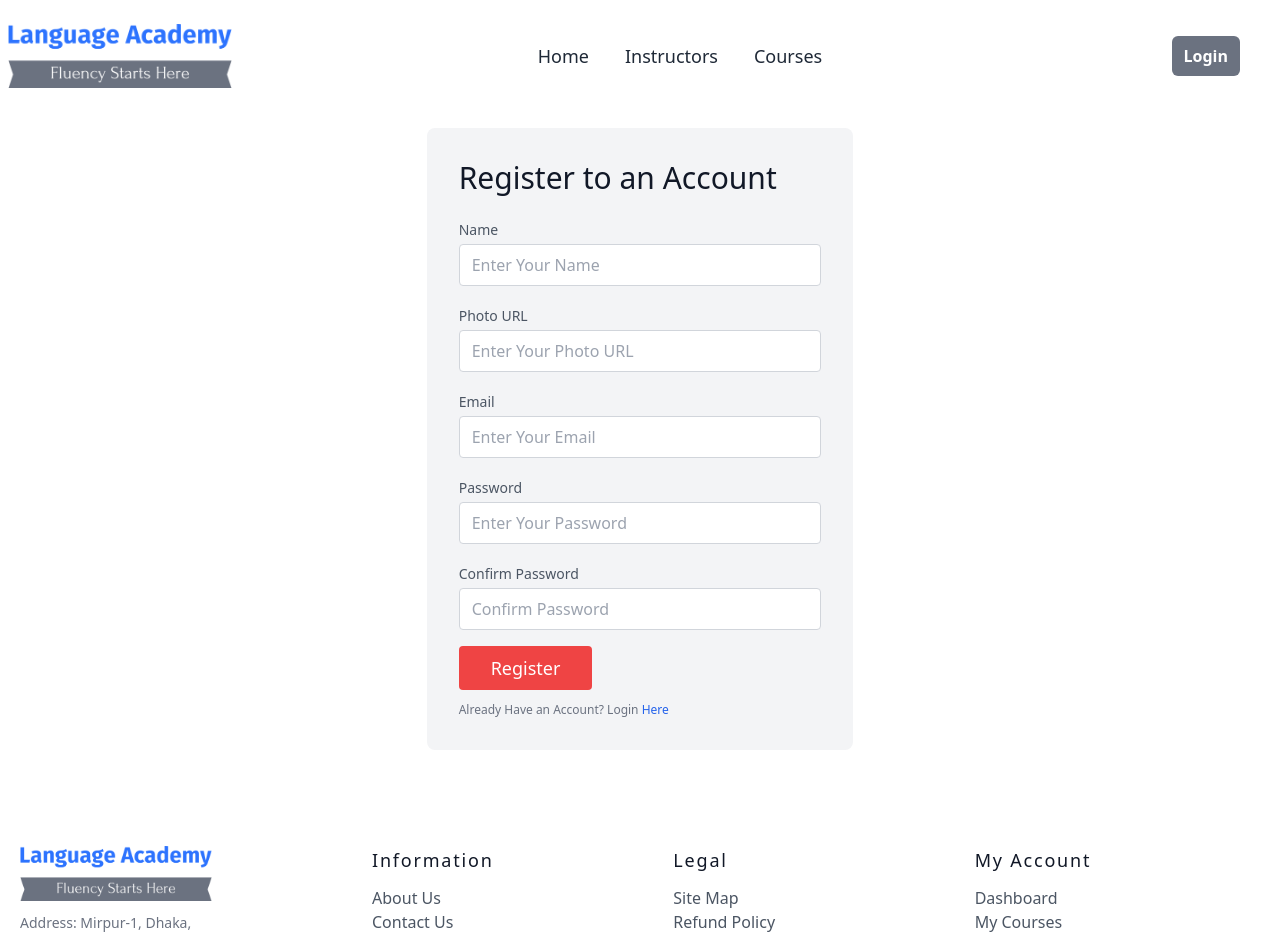
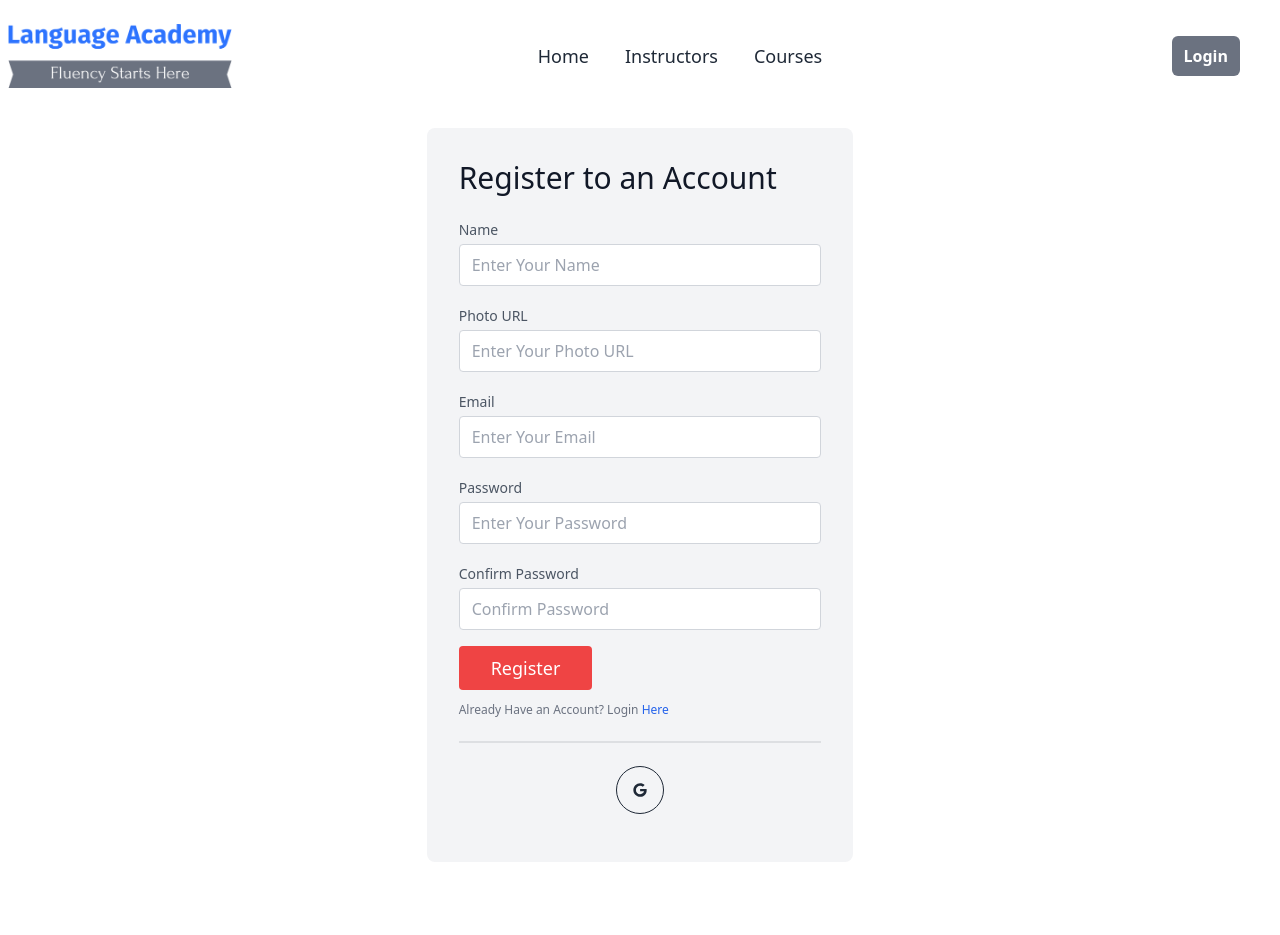
Before and after one commit to mhmahdi97/language-academy-client, a React (Vite) app: page /register in a window 1280 px wide. Shown: the top 935 px of the page. Built offline with nearby package versions, Linux system fonts and the light colour scheme; no server answers.

Commit message:
created social login

```diff
--- a/package.json
+++ b/package.json
@@ -16,6 +16,7 @@
     "react": "^18.2.0",
     "react-dom": "^18.2.0",
     "react-hook-form": "^7.44.3",
+    "react-icons": "^4.9.0",
     "react-router-dom": "^6.12.0",
     "sort-by": "^1.2.0",
     "sweetalert2": "^11.7.11"
--- a/src/Pages/Register/Register.jsx
+++ b/src/Pages/Register/Register.jsx
@@ -2,6 +2,7 @@
 import { useForm } from 'react-hook-form';
 import { Link, useNavigate } from 'react-router-dom';
 import { AuthContext } from "../../providers/AuthProvider";
+import SocialLogin from '../Shared/SocialLogin';
 
 const Register = () => {
 
@@ -81,6 +82,7 @@
                     <p className="text-xs text-gray-500 mt-3">
                         Already Have an Account? Login <Link to="/login" className="text-blue-600">Here</Link>
                     </p>
+                    <SocialLogin></SocialLogin>
 
 
 
--- /dev/null
+++ b/src/Pages/Shared/SocialLogin.jsx
@@ -0,0 +1,45 @@
+import React, { useContext } from 'react';
+import { AuthContext } from '../../providers/AuthProvider';
+import { useLocation, useNavigate } from 'react-router-dom';
+import { FaGoogle } from 'react-icons/fa';
+
+const SocialLogin = () => {
+    const { googleSignIn } = useContext(AuthContext);
+    const navigate = useNavigate();
+    const location = useLocation();
+
+    const from = location.state?.from?.pathname || "/";
+
+    const handleGoogleSignIn = () => {
+        googleSignIn()
+            .then(result => {
+                const loggedInUser = result.user;
+                console.log(loggedInUser);
+                // const saveUser = { name: loggedInUser.displayName, email: loggedInUser.email }
+                // fetch('https://bistro-boss-server-fawn.vercel.app/users', {
+                //     method: 'POST',
+                //     headers: {
+                //         'content-type': 'application/json'
+                //     },
+                //     body: JSON.stringify(saveUser)
+                // })
+                //     .then(res => res.json())
+                //     .then(() => {
+                //         navigate(from, { replace: true });
+                //     })
+            })
+    }
+
+    return (
+        <div>
+            <div className="divider"></div>
+            <div className="w-full text-center my-4">
+                <button onClick={handleGoogleSignIn} className="btn btn-circle btn-outline">
+                    <FaGoogle></FaGoogle>
+                </button>
+            </div>
+        </div>
+    );
+};
+
+export default SocialLogin;
```
Also changed, not shown: 1 other file (tests, documents, lock files or other folders).
